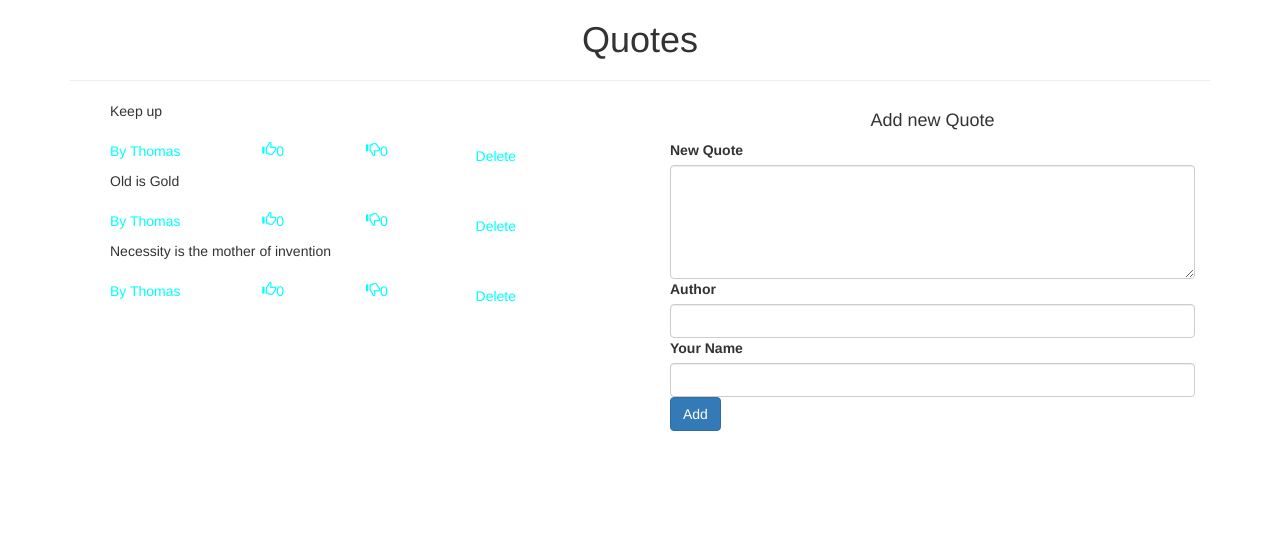
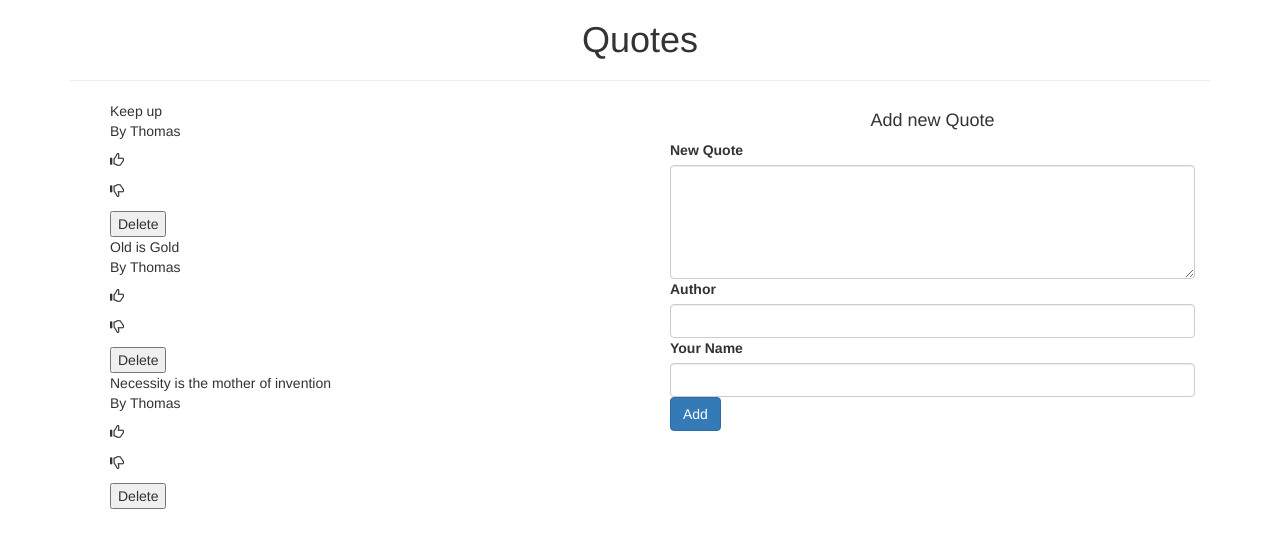
Before and after one commit to Kadas36/Quotes-Application, an Angular app: page / in a window 1280 px wide. Shown: the top 548 px of the page. Built offline with nearby package versions, Linux system fonts and the light colour scheme.

Commit message:
Add details component

```diff
--- a/src/app/app.module.ts
+++ b/src/app/app.module.ts
@@ -5,12 +5,14 @@ import { AppRoutingModule } from './app-routing.module';
 import { AppComponent } from './app.component';
 import { QuoteComponent } from './quote/quote.component';
 import { FormComponent } from './form/form.component';
+import { DetailsComponent } from './details/details.component';
 
 @NgModule({
   declarations: [
     AppComponent,
     QuoteComponent,
-    FormComponent
+    FormComponent,
+    DetailsComponent
   ],
   imports: [
     BrowserModule,
--- /dev/null
+++ b/src/app/details/details.component.html
@@ -0,0 +1,12 @@
+<div class="quoteAction">
+  <p>By {{ quote.name}}</p>
+  <div class="glyph">
+    <div class="glyphicon glyphicon-thumbs-up" (click)='incrementNumber(i)'></div>
+    <p class="count">{{ likes }}</p>
+  </div>
+  <div class="glyph">
+    <div class="glyphicon glyphicon-thumbs-down" (click)='decrementNumber(i)'></div>
+    <p class="count">{{ dislikes }}</p>
+  </div>
+  <button>Delete</button>
+  </div>
--- /dev/null
+++ b/src/app/details/details.component.ts
@@ -0,0 +1,17 @@
+import { Component, OnInit, Input } from '@angular/core';
+import { Kquote } from './../kquote';
+
+@Component({
+  selector: 'app-details',
+  templateUrl: './details.component.html',
+  styleUrls: ['./details.component.css']
+})
+export class DetailsComponent implements OnInit {
+
+  @Input() quote: Kquote;
+  constructor() { }
+
+  ngOnInit(): void {
+  }
+
+}
--- a/src/app/form/form.component.ts
+++ b/src/app/form/form.component.ts
@@ -1,5 +1,4 @@
-import { Component, OnInit, Output, EventEmitter } from '@angular/core';
-import { from } from 'rxjs';
+import { Component, OnInit } from '@angular/core';
 import { Kquote } from './../kquote';
 
 @Component({
@@ -9,12 +8,12 @@ import { Kquote } from './../kquote';
 })
 export class FormComponent implements OnInit {
 
-  newKquote = new Kquote('', '', '');
-  @Output () addKquote = new EventEmitter<Kquote>();
+  // newKquote = new Kquote('', '', '');
+  // @Output () addKquote = new EventEmitter<Kquote>();
 
-  submitKquote(){
-    this.addKquote.emit(this.newKquote);
-  }
+  // submitKquote(){
+  //   this.addKquote.emit(this.newKquote);
+  // }
 
   constructor() { }
 
--- a/src/app/quote/quote.component.css
+++ b/src/app/quote/quote.component.css
@@ -1,13 +1,14 @@
+ul{
+    list-style-type: none;
+}
 .quoteAction{
     display: flex;
     justify-content: space-between;
     width: 80%;
     margin-top: 20px;
-    color: aqua;
+    color: aquamarine;
 }
-ul{
-    list-style-type: none;
-}
+
 .glyph{
     display: inherit;
 }
--- a/src/app/quote/quote.component.html
+++ b/src/app/quote/quote.component.html
@@ -13,26 +13,14 @@
         <ul>
           <div *ngFor='let quote of quotes; let i = index'>
             <li>{{quote.citation}}</li>
-
-            <div class="quoteAction">
-              <p>By {{ quote.name}}</p>
-              <div class="glyph">
-                <div class="glyphicon glyphicon-thumbs-up" (click)='incrementNumber(i)'></div>
-                <p class="count">{{ likes }}</p>
-              </div>
-              <div class="glyph">
-                <div class="glyphicon glyphicon-thumbs-down" (click)='decrementNumber(i)'></div>
-                <p class="count">{{ dislikes }}</p>
-              </div>
-              <button>Delete</button>
-            </div>
+            <app-details [quote]='quote'></app-details>
 
           </div>
         </ul>
       </div>
 
       <div class="col-sm-6">
-        <app-form (addKquote)="addNewKquote($event)"></app-form>
+        <app-form></app-form>
       </div>
     </div>
   </div>
--- a/src/app/quote/quote.component.ts
+++ b/src/app/quote/quote.component.ts
@@ -25,6 +25,7 @@ export class QuoteComponent implements OnInit {
     this.likes++;
   }
 
+
   constructor() { }
 
   ngOnInit(): void {
```
Also changed, not shown: src/app/details/details.component.css (added), 1 other file (tests, documents, lock files or other folders).
